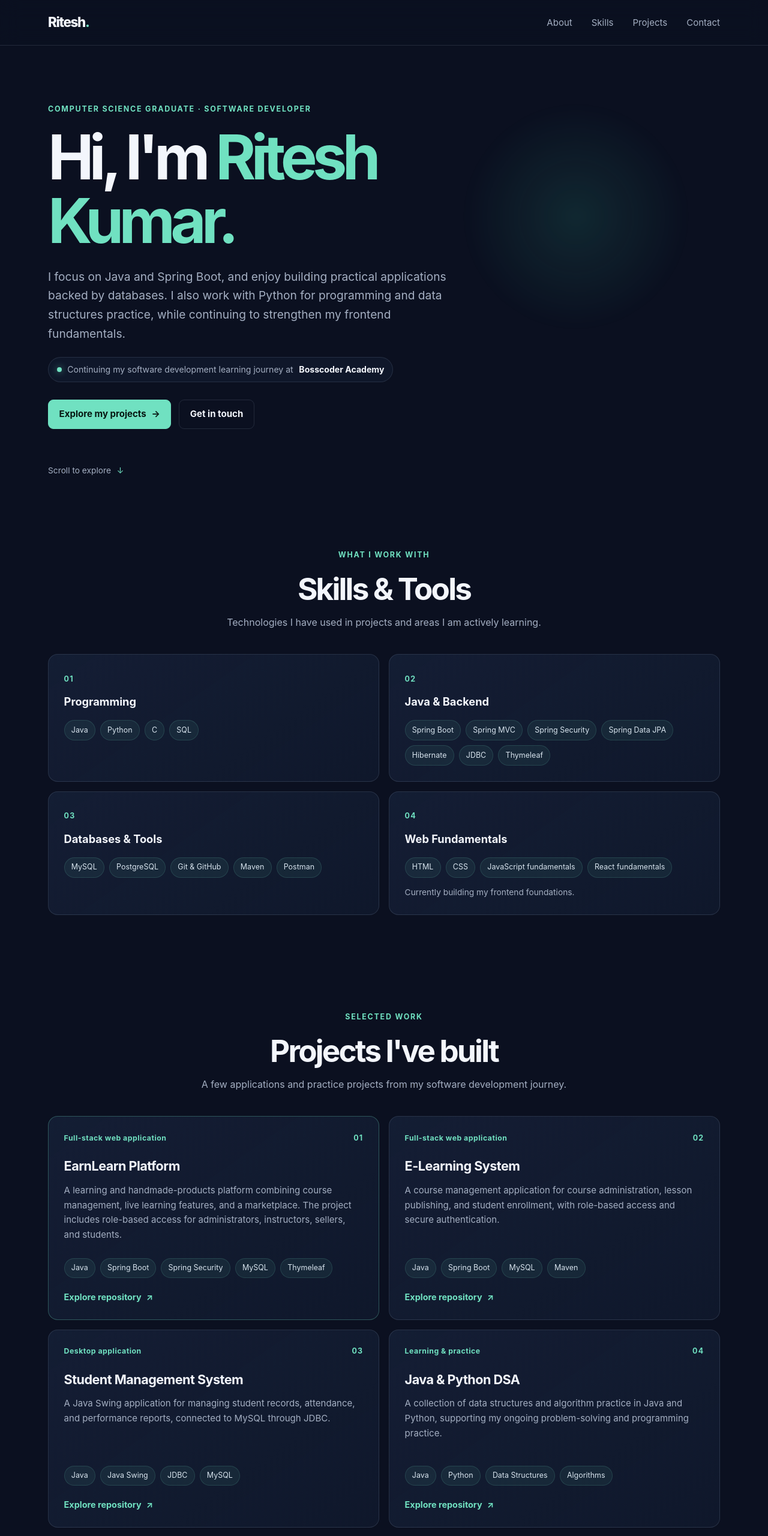
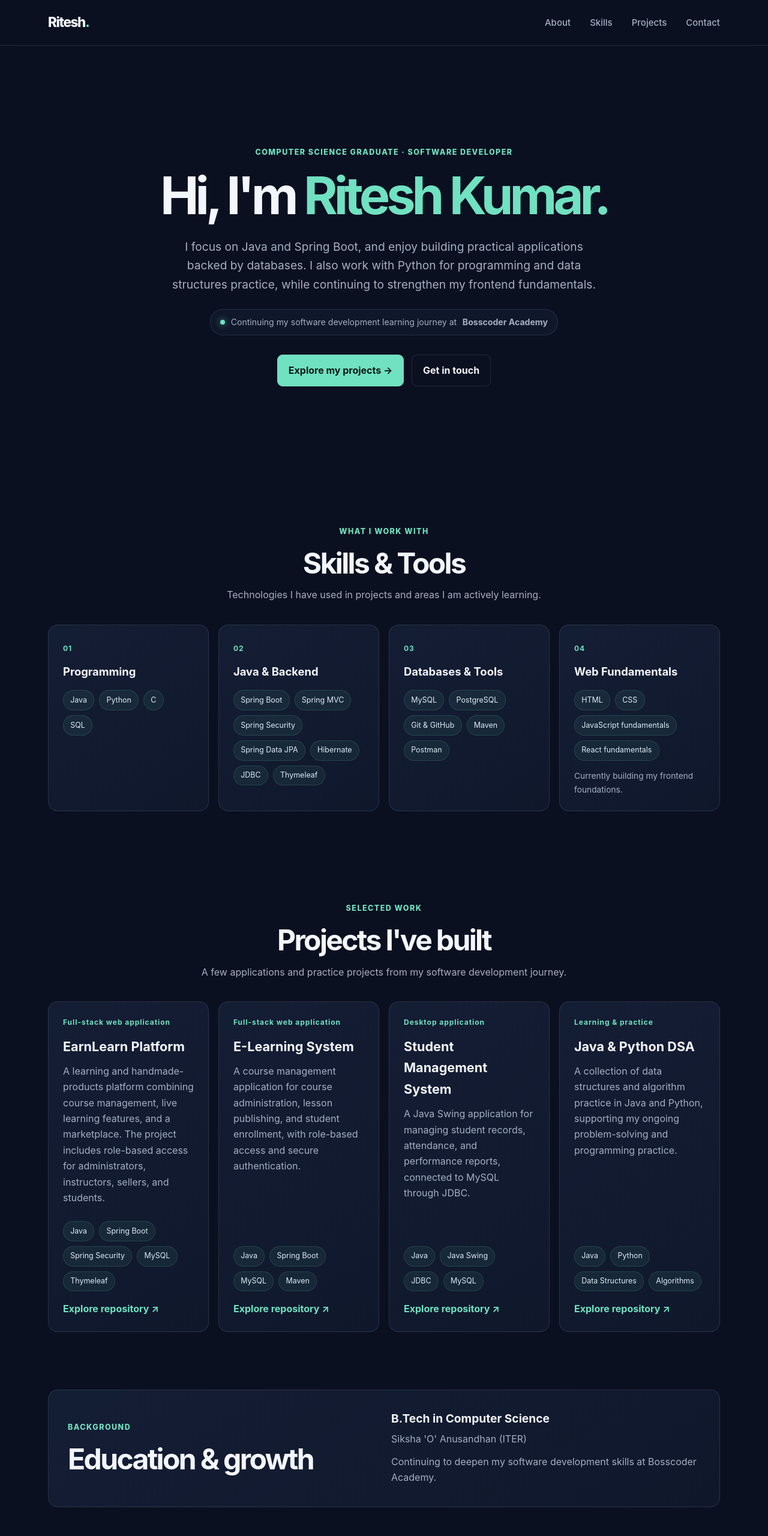
Before and after one commit to ritesh3101999/ritesh3101999.github.io, a plain HTML site: page index.html in a window 1280 px wide. Shown: the top 2560 px of the page at 60% size. Drawn offline with Linux system fonts and the light colour scheme.

Commit message:
Fix the portfolio layout so sections, spacing, and mobile layout sit correctly again.

```diff
--- a/index.html
+++ b/index.html
@@ -27,15 +27,14 @@
 
     <main>
         <header id="about" class="hero section-shell">
-            <p class="eyebrow">Computer Science Graduate <span aria-hidden="true">·</span> Software Developer</p>
+            <p class="eyebrow">Computer Science Graduate · Software Developer</p>
             <h1>Hi, I'm <span>Ritesh Kumar.</span></h1>
             <p class="hero-copy">I focus on Java and Spring Boot, and enjoy building practical applications backed by databases. I also work with Python for programming and data structures practice, while continuing to strengthen my frontend fundamentals.</p>
             <div class="status-badge"><span class="status-dot" aria-hidden="true"></span> Continuing my software development learning journey at <strong>Bosscoder Academy</strong></div>
             <div class="hero-actions">
-                <a href="#projects" class="btn">Explore my projects <span aria-hidden="true">→</span></a>
+                <a href="#projects" class="btn">Explore my projects →</a>
                 <a href="mailto:ritesh3101999@gmail.com" class="btn outline">Get in touch</a>
             </div>
-            <a class="scroll-hint" href="#skills">Scroll to explore <span aria-hidden="true">↓</span></a>
         </header>
 
         <section id="skills" class="content-section section-shell">
@@ -77,40 +76,50 @@
             </div>
             <div class="project-grid">
                 <article class="project-card project-featured">
-                    <div class="project-topline"><span class="project-type">Full-stack web application</span><span class="project-number">01</span></div>
+                    <span class="project-type">Full-stack web application</span>
                     <h3>EarnLearn Platform</h3>
                     <p>A learning and handmade-products platform combining course management, live learning features, and a marketplace. The project includes role-based access for administrators, instructors, sellers, and students.</p>
                     <div class="tech-stack"><span>Java</span><span>Spring Boot</span><span>Spring Security</span><span>MySQL</span><span>Thymeleaf</span></div>
-                    <a href="https://github.com/ritesh3101999/earnlearn" target="_blank" rel="noopener noreferrer" class="project-link">Explore repository <span aria-hidden="true">↗</span></a>
+                    <a href="https://github.com/ritesh3101999/earnlearn" target="_blank" rel="noopener noreferrer" class="project-link">Explore repository ↗</a>
                 </article>
+
                 <article class="project-card">
-                    <div class="project-topline"><span class="project-type">Full-stack web application</span><span class="project-number">02</span></div>
+                    <span class="project-type">Full-stack web application</span>
                     <h3>E-Learning System</h3>
                     <p>A course management application for course administration, lesson publishing, and student enrollment, with role-based access and secure authentication.</p>
                     <div class="tech-stack"><span>Java</span><span>Spring Boot</span><span>MySQL</span><span>Maven</span></div>
-                    <a href="https://github.com/ritesh3101999/elearning-project" target="_blank" rel="noopener noreferrer" class="project-link">Explore repository <span aria-hidden="true">↗</span></a>
+                    <a href="https://github.com/ritesh3101999/elearning-project" target="_blank" rel="noopener noreferrer" class="project-link">Explore repository ↗</a>
                 </article>
+
                 <article class="project-card">
-                    <div class="project-topline"><span class="project-type">Desktop application</span><span class="project-number">03</span></div>
+                    <span class="project-type">Desktop application</span>
                     <h3>Student Management System</h3>
                     <p>A Java Swing application for managing student records, attendance, and performance reports, connected to MySQL through JDBC.</p>
                     <div class="tech-stack"><span>Java</span><span>Java Swing</span><span>JDBC</span><span>MySQL</span></div>
-                    <a href="https://github.com/ritesh3101999/student-management-system" target="_blank" rel="noopener noreferrer" class="project-link">Explore repository <span aria-hidden="true">↗</span></a>
+                    <a href="https://github.com/ritesh3101999/student-management-system" target="_blank" rel="noopener noreferrer" class="project-link">Explore repository ↗</a>
                 </article>
+
                 <article class="project-card">
-                    <div class="project-topline"><span class="project-type">Learning &amp; practice</span><span class="project-number">04</span></div>
+                    <span class="project-type">Learning &amp; practice</span>
                     <h3>Java &amp; Python DSA</h3>
                     <p>A collection of data structures and algorithm practice in Java and Python, supporting my ongoing problem-solving and programming practice.</p>
                     <div class="tech-stack"><span>Java</span><span>Python</span><span>Data Structures</span><span>Algorithms</span></div>
-                    <a href="https://github.com/ritesh3101999/java-python-dsa" target="_blank" rel="noopener noreferrer" class="project-link">Explore repository <span aria-hidden="true">↗</span></a>
+                    <a href="https://github.com/ritesh3101999/java-python-dsa" target="_blank" rel="noopener noreferrer" class="project-link">Explore repository ↗</a>
                 </article>
             </div>
         </section>
 
         <section class="education-section section-shell" aria-labelledby="education-title">
             <div class="education-card">
-                <div><p class="eyebrow">Background</p><h2 id="education-title">Education &amp; growth</h2></div>
-                <div class="education-detail"><h3>B.Tech in Computer Science</h3><p>Siksha 'O' Anusandhan (ITER)</p><p class="muted">Continuing to deepen my software development skills at Bosscoder Academy.</p></div>
+                <div>
+                    <p class="eyebrow">Background</p>
+                    <h2 id="education-title">Education &amp; growth</h2>
+                </div>
+                <div class="education-detail">
+                    <h3>B.Tech in Computer Science</h3>
+                    <p>Siksha 'O' Anusandhan (ITER)</p>
+                    <p class="muted">Continuing to deepen my software development skills at Bosscoder Academy.</p>
+                </div>
             </div>
         </section>
     </main>
@@ -121,9 +130,9 @@
             <h2>Let's connect.</h2>
             <p>I’m looking for opportunities to grow as a software developer and contribute to a collaborative team.</p>
             <div class="social-links">
-                <a href="mailto:ritesh3101999@gmail.com" class="btn">Email me <span aria-hidden="true">↗</span></a>
-                <a href="https://www.linkedin.com/in/ritesh-kumar-a43272337/" target="_blank" rel="noopener noreferrer" class="btn outline">LinkedIn <span aria-hidden="true">↗</span></a>
-                <a href="https://github.com/ritesh3101999" target="_blank" rel="noopener noreferrer" class="btn outline">GitHub <span aria-hidden="true">↗</span></a>
+                <a href="mailto:ritesh3101999@gmail.com" class="btn">Email me ↗</a>
+                <a href="https://www.linkedin.com/in/ritesh-kumar-a43272337/" target="_blank" rel="noopener noreferrer" class="btn outline">LinkedIn ↗</a>
+                <a href="https://github.com/ritesh3101999" target="_blank" rel="noopener noreferrer" class="btn outline">GitHub ↗</a>
             </div>
             <p class="copyright">© <span id="current-year">2026</span> Ritesh Kumar</p>
         </div>
--- a/style.css
+++ b/style.css
@@ -11,96 +11,201 @@
     --font: Inter, ui-sans-serif, system-ui, -apple-system, BlinkMacSystemFont, "Segoe UI", sans-serif;
 }
 
-*, *::before, *::after { box-sizing: border-box; }
-html { scroll-behavior: smooth; scroll-padding-top: 6rem; }
-body { margin: 0; background: var(--bg); color: var(--text); font-family: var(--font); line-height: 1.65; -webkit-font-smoothing: antialiased; }
-body, button, a { font-family: var(--font); }
-a { color: inherit; }
-button { color: inherit; }
-::selection { color: var(--bg); background: var(--accent); }
-:focus-visible { outline: 3px solid var(--accent); outline-offset: 4px; }
-.section-shell { width: min(1120px, calc(100% - 3rem)); margin-inline: auto; }
+* { box-sizing: border-box; }
+html { scroll-behavior: smooth; scroll-padding-top: 5rem; }
+body {
+    margin: 0;
+    background: var(--bg);
+    color: var(--text);
+    font-family: var(--font);
+    line-height: 1.65;
+    -webkit-font-smoothing: antialiased;
+}
+a { color: inherit; text-decoration: none; }
+button { font: inherit; }
+::selection { background: var(--accent); color: var(--bg); }
+:focus-visible { outline: 3px solid var(--accent); outline-offset: 3px; }
+.section-shell { width: min(1120px, calc(100% - 2rem)); margin-inline: auto; }
 
-.navbar { position: sticky; top: 0; z-index: 10; display: flex; justify-content: space-between; align-items: center; min-height: 76px; padding: 0 max(1.5rem, calc((100% - 1120px) / 2)); border-bottom: 1px solid var(--line); background: rgba(11, 16, 32, 0.88); backdrop-filter: blur(16px); }
-.logo { color: var(--text); font-size: 1.4rem; font-weight: 800; letter-spacing: -0.06em; text-decoration: none; }
+.navbar {
+    position: sticky; top: 0; z-index: 10;
+    display: flex; justify-content: space-between; align-items: center;
+    min-height: 76px; padding: 0 max(1rem, calc((100% - 1120px) / 2));
+    background: rgba(11, 16, 32, 0.88);
+    border-bottom: 1px solid var(--line);
+    backdrop-filter: blur(14px);
+}
+.logo {
+    font-size: 1.4rem; font-weight: 800; letter-spacing: -0.06em;
+    color: var(--text);
+}
 .logo span { color: var(--accent); }
-.nav-links { display: flex; align-items: center; gap: 2rem; margin: 0; padding: 0; list-style: none; }
-.nav-links a { color: var(--muted); font-size: 0.94rem; text-decoration: none; transition: color 160ms ease; }
+.nav-links {
+    list-style: none; display: flex; align-items: center; gap: 2rem;
+    margin: 0; padding: 0;
+}
+.nav-links a {
+    color: var(--muted); font-size: 0.94rem; font-weight: 500;
+    transition: color 160ms ease;
+}
 .nav-links a:hover { color: var(--accent); }
-.menu-toggle { display: none; width: 44px; height: 44px; padding: 10px; border: 1px solid var(--line); border-radius: 10px; background: var(--surface); cursor: pointer; }
-.menu-toggle span { display: block; height: 2px; margin: 4px 0; border-radius: 2px; background: var(--text); }
 
-.hero { position: relative; display: flex; min-height: min(760px, calc(100svh - 76px)); flex-direction: column; justify-content: center; align-items: flex-start; padding-top: 6rem; padding-bottom: 7rem; }
-.hero::before { position: absolute; z-index: -1; top: 12%; right: 4%; width: min(35vw, 390px); aspect-ratio: 1; border-radius: 50%; background: radial-gradient(circle, rgba(56, 201, 164, 0.13), transparent 68%); content: ""; filter: blur(8px); }
-.eyebrow { margin: 0 0 1rem; color: var(--accent); font-size: 0.78rem; font-weight: 750; letter-spacing: 0.14em; text-transform: uppercase; }
-.hero h1 { max-width: 820px; margin: 0; font-size: clamp(3rem, 8vw, 6.5rem); line-height: 1.04; letter-spacing: -0.075em; }
+.menu-toggle {
+    display: none; width: 44px; height: 44px; padding: 10px;
+    border: 1px solid var(--line); border-radius: 10px;
+    background: var(--surface); cursor: pointer;
+}
+.menu-toggle span {
+    display: block; height: 2px; margin: 4px 0; border-radius: 2px;
+    background: var(--text);
+}
+
+.hero {
+    display: flex; flex-direction: column; align-items: center; justify-content: center;
+    min-height: min(720px, calc(100vh - 76px));
+    text-align: center; padding-top: 5rem; padding-bottom: 4rem;
+}
+.eyebrow {
+    margin: 0 0 1rem; color: var(--accent);
+    font-size: 0.78rem; font-weight: 800; letter-spacing: 0.12em; text-transform: uppercase;
+}
+.hero h1 {
+    margin: 0; font-size: clamp(2.8rem, 7vw, 5.4rem);
+    line-height: 1.05; letter-spacing: -0.07em;
+}
 .hero h1 span { color: var(--accent); }
-.hero-copy { max-width: 690px; margin: 1.5rem 0 1.4rem; color: var(--muted); font-size: clamp(1.04rem, 2vw, 1.2rem); }
-.status-badge { display: inline-flex; align-items: center; gap: 0.6rem; max-width: 100%; padding: 0.55rem 0.85rem; border: 1px solid var(--line); border-radius: 999px; background: rgba(17, 26, 46, 0.8); color: var(--muted); font-size: 0.88rem; }
-.status-badge strong { color: var(--text); }
-.status-dot { width: 8px; height: 8px; flex: 0 0 8px; border-radius: 50%; background: var(--accent); box-shadow: 0 0 12px rgba(112, 225, 193, 0.6); }
-.hero-actions { display: flex; flex-wrap: wrap; gap: 0.8rem; margin-top: 1.8rem; }
-.btn { display: inline-flex; min-height: 48px; align-items: center; justify-content: center; gap: 0.55rem; padding: 0.7rem 1.1rem; border: 1px solid var(--accent); border-radius: 9px; background: var(--accent); color: #071712; font-size: 0.94rem; font-weight: 750; text-decoration: none; transition: transform 160ms ease, background 160ms ease, border-color 160ms ease; }
-.btn:hover { transform: translateY(-2px); background: var(--accent-strong); border-color: var(--accent-strong); }
-.btn.outline { background: transparent; color: var(--text); border-color: var(--line); }
+.hero-copy {
+    max-width: 720px; margin: 1.5rem auto 1.5rem;
+    color: var(--muted); font-size: clamp(1.02rem, 2vw, 1.2rem);
+}
+.status-badge {
+    display: inline-flex; align-items: center; gap: 0.6rem;
+    max-width: 100%; padding: 0.6rem 1rem; border-radius: 999px;
+    border: 1px solid var(--line); background: rgba(17, 26, 46, 0.8);
+    color: var(--muted); font-size: 0.88rem;
+}
+.status-dot {
+    width: 8px; height: 8px; border-radius: 50%;
+    background: var(--accent); box-shadow: 0 0 12px rgba(112, 225, 193, 0.7);
+}
+.hero-actions {
+    display: flex; flex-wrap: wrap; justify-content: center; gap: 0.85rem;
+    margin-top: 2rem;
+}
+.btn {
+    display: inline-flex; align-items: center; justify-content: center;
+    min-height: 48px; padding: 0.75rem 1.1rem; border-radius: 9px;
+    background: var(--accent); color: #071712; font-weight: 700; border: 1px solid var(--accent);
+    transition: 160ms ease;
+}
+.btn:hover { transform: translateY(-1px); background: var(--accent-strong); border-color: var(--accent-strong); }
+.btn.outline {
+    background: transparent; color: var(--text); border-color: var(--line);
+}
 .btn.outline:hover { color: var(--accent); border-color: var(--accent); }
-.scroll-hint { position: absolute; bottom: 2rem; left: 0; display: flex; gap: 0.6rem; color: var(--muted); font-size: 0.86rem; text-decoration: none; }
-.scroll-hint span { color: var(--accent); }
 
-.content-section { padding-top: 5.5rem; padding-bottom: 5.5rem; }
-.section-heading { max-width: 660px; margin: 0 auto 2.5rem; text-align: center; }
-.section-heading h2, .education-card h2, .contact-inner h2 { margin: 0; font-size: clamp(2rem, 5vw, 3.2rem); line-height: 1.15; letter-spacing: -0.055em; }
-.section-heading > p:last-child { margin: 0.8rem auto 0; color: var(--muted); }
-.skills-container { display: grid; grid-template-columns: repeat(2, minmax(0, 1fr)); gap: 1rem; }
-.skill-category, .project-card, .education-card { border: 1px solid var(--line); border-radius: 16px; background: linear-gradient(145deg, rgba(21, 31, 54, 0.92), rgba(17, 26, 46, 0.82)); }
-.skill-category { position: relative; min-height: 190px; padding: 1.6rem; }
-.card-index, .project-number { color: var(--accent); font-size: 0.78rem; font-weight: 750; letter-spacing: 0.1em; }
-.skill-category h3 { margin: 0.7rem 0 1rem; font-size: 1.14rem; }
-.tech-stack { display: flex; flex-wrap: wrap; gap: 0.5rem; }
-.tech-stack span { padding: 0.35rem 0.7rem; border: 1px solid rgba(112, 225, 193, 0.15); border-radius: 999px; background: rgba(112, 225, 193, 0.07); color: #d7e3ed; font-size: 0.78rem; }
-.skill-note { margin: 0.85rem 0 0; color: var(--muted); font-size: 0.86rem; }
+.content-section { padding: 5rem 0; }
+.section-heading {
+    max-width: 680px; margin: 0 auto 2.25rem; text-align: center;
+}
+.section-heading h2, .education-card h2, .contact-inner h2 {
+    margin: 0;
+    font-size: clamp(2rem, 5vw, 3rem); line-height: 1.1; letter-spacing: -0.055em;
+}
+.section-heading p:last-child {
+    margin-top: 0.8rem; color: var(--muted);
+}
+
+.skills-container {
+    display: grid; grid-template-columns: repeat(auto-fit, minmax(220px, 1fr));
+    gap: 1rem;
+}
+.skill-category, .project-card, .education-card {
+    background: linear-gradient(145deg, rgba(21, 31, 54, 0.92), rgba(17, 26, 46, 0.82));
+    border: 1px solid var(--line); border-radius: 16px;
+}
+.skill-category {
+    padding: 1.5rem; min-height: 190px;
+}
+.card-index, .project-type { color: var(--accent); font-size: 0.75rem; font-weight: 700; letter-spacing: 0.08em; }
+.skill-category h3 { margin: 0.75rem 0 1rem; font-size: 1.15rem; }
+.tech-stack {
+    display: flex; flex-wrap: wrap; gap: 0.5rem;
+}
+.tech-stack span {
+    padding: 0.35rem 0.7rem; border-radius: 999px; border: 1px solid rgba(112, 225, 193, 0.15);
+    background: rgba(112, 225, 193, 0.07); color: #dfe9f5; font-size: 0.78rem;
+}
+.skill-note { margin: 0.9rem 0 0; color: var(--muted); font-size: 0.86rem; }
+
 .projects-section { padding-top: 4.5rem; }
-.project-grid { display: grid; grid-template-columns: repeat(2, minmax(0, 1fr)); gap: 1rem; }
-.project-card { display: flex; min-height: 330px; flex-direction: column; align-items: flex-start; padding: 1.6rem; transition: transform 180ms ease, border-color 180ms ease; }
-.project-card:hover { transform: translateY(-4px); border-color: rgba(112, 225, 193, 0.42); }
-.project-featured { border-color: rgba(112, 225, 193, 0.3); }
-.project-topline { display: flex; width: 100%; justify-content: space-between; gap: 1rem; }
-.project-type { color: var(--accent); font-size: 0.77rem; font-weight: 650; letter-spacing: 0.04em; }
-.project-card h3 { margin: 1.2rem 0 0.6rem; font-size: 1.35rem; letter-spacing: -0.025em; }
-.project-card p { margin: 0 0 1.2rem; color: var(--muted); font-size: 0.94rem; }
-.project-card .tech-stack { margin-top: auto; padding-top: 0.4rem; }
-.project-link { display: inline-flex; gap: 0.5rem; align-items: center; margin-top: 1.2rem; color: var(--accent); font-size: 0.9rem; font-weight: 700; text-decoration: none; }
-.project-link:hover { text-decoration: underline; text-underline-offset: 4px; }
+.project-grid {
+    display: grid; grid-template-columns: repeat(auto-fit, minmax(260px, 1fr));
+    gap: 1rem;
+}
+.project-card {
+    display: flex; flex-direction: column; padding: 1.5rem; min-height: 310px;
+    transition: transform 180ms ease, border-color 180ms ease;
+}
+.project-card:hover {
+    transform: translateY(-3px); border-color: rgba(112, 225, 193, 0.35);
+}
+.project-card h3 {
+    margin: 0.8rem 0 0.6rem; font-size: 1.35rem;
+}
+.project-card p {
+    margin: 0 0 1rem; color: var(--muted);
+}
+.project-card .tech-stack {
+    margin-top: auto; padding-top: 0.6rem;
+}
+.project-link {
+    display: inline-flex; align-items: center; margin-top: 1rem;
+    color: var(--accent); font-weight: 700;
+}
 
 .education-section { padding-top: 1rem; padding-bottom: 6rem; }
-.education-card { display: grid; grid-template-columns: 1fr 1fr; gap: 2rem; align-items: center; padding: 2rem; }
-.education-card .eyebrow { margin-bottom: 0.6rem; }
-.education-detail h3 { margin: 0 0 0.3rem; font-size: 1.18rem; }
+.education-card {
+    display: grid; grid-template-columns: 1fr 1fr; gap: 1.5rem;
+    align-items: center; padding: 2rem;
+}
+.education-detail h3 { margin: 0 0 0.3rem; font-size: 1.2rem; }
 .education-detail p { margin: 0.2rem 0; color: var(--muted); }
-.education-detail .muted { margin-top: 0.8rem; font-size: 0.9rem; }
-.contact-section { border-top: 1px solid var(--line); background: var(--surface); }
-.contact-inner { padding-top: 5rem; padding-bottom: 2rem; text-align: center; }
-.contact-inner > p:not(.eyebrow):not(.copyright) { max-width: 580px; margin: 1rem auto 1.5rem; color: var(--muted); }
-.social-links { display: flex; justify-content: center; flex-wrap: wrap; gap: 0.75rem; }
-.copyright { margin: 4rem 0 0; padding-top: 1.2rem; border-top: 1px solid var(--line); color: var(--muted); font-size: 0.84rem; }
+.education-detail .muted { margin-top: 0.7rem; }
+
+.contact-section {
+    background: var(--surface); border-top: 1px solid var(--line);
+}
+.contact-inner { text-align: center; padding: 5rem 0 2rem; }
+.contact-inner > p:not(.eyebrow):not(.copyright) {
+    max-width: 580px; margin: 1rem auto 1.5rem; color: var(--muted);
+}
+.social-links {
+    display: flex; justify-content: center; flex-wrap: wrap; gap: 0.8rem;
+}
+.copyright {
+    margin: 3rem 0 0; padding-top: 1rem; border-top: 1px solid var(--line);
+    color: var(--muted); font-size: 0.86rem;
+}
 
 @media (max-width: 700px) {
-    .section-shell { width: min(100% - 2rem, 540px); }
-    .navbar { min-height: 68px; padding-inline: 1rem; }
+    .navbar { padding: 0 1rem; }
     .menu-toggle { display: block; }
-    .nav-links { position: absolute; top: calc(100% + 1px); right: 0; left: 0; display: none; flex-direction: column; align-items: stretch; gap: 0; padding: 0.5rem 1rem 1rem; border-bottom: 1px solid var(--line); background: rgba(11, 16, 32, 0.98); }
+    .nav-links {
+        position: absolute; top: 100%; left: 0; right: 0; display: none;
+        flex-direction: column; align-items: flex-start; gap: 0;
+        padding: 0.5rem 1rem 1rem; border-bottom: 1px solid var(--line);
+        background: rgba(11, 16, 32, 0.98);
+    }
     .nav-links.is-open { display: flex; }
     .nav-links a { display: block; padding: 0.8rem 0.25rem; }
-    .hero { min-height: 660px; min-height: min(700px, calc(100svh - 68px)); padding-top: 4rem; padding-bottom: 6rem; }
-    .hero::before { top: 4%; right: -20%; width: 70vw; }
-    .status-badge { align-items: flex-start; border-radius: 12px; }
+    .hero { min-height: 620px; }
     .skills-container, .project-grid, .education-card { grid-template-columns: 1fr; }
-    .content-section { padding-top: 4rem; padding-bottom: 4rem; }
-    .project-card { min-height: 300px; }
-    .education-card { gap: 1.2rem; padding: 1.5rem; }
-    .contact-inner { padding-top: 4rem; }
+    .content-section { padding: 4rem 0; }
+    .education-card { padding: 1.5rem; }
 }
 
 @media (prefers-reduced-motion: reduce) {
-    *, *::before, *::after { scroll-behavior: auto !important; transition-duration: 0.01ms !important; animation-duration: 0.01ms !important; animation-iteration-count: 1 !important; }
+    html { scroll-behavior: auto; }
+    *, *::before, *::after { transition-duration: 0.01ms !important; }
 }
```
